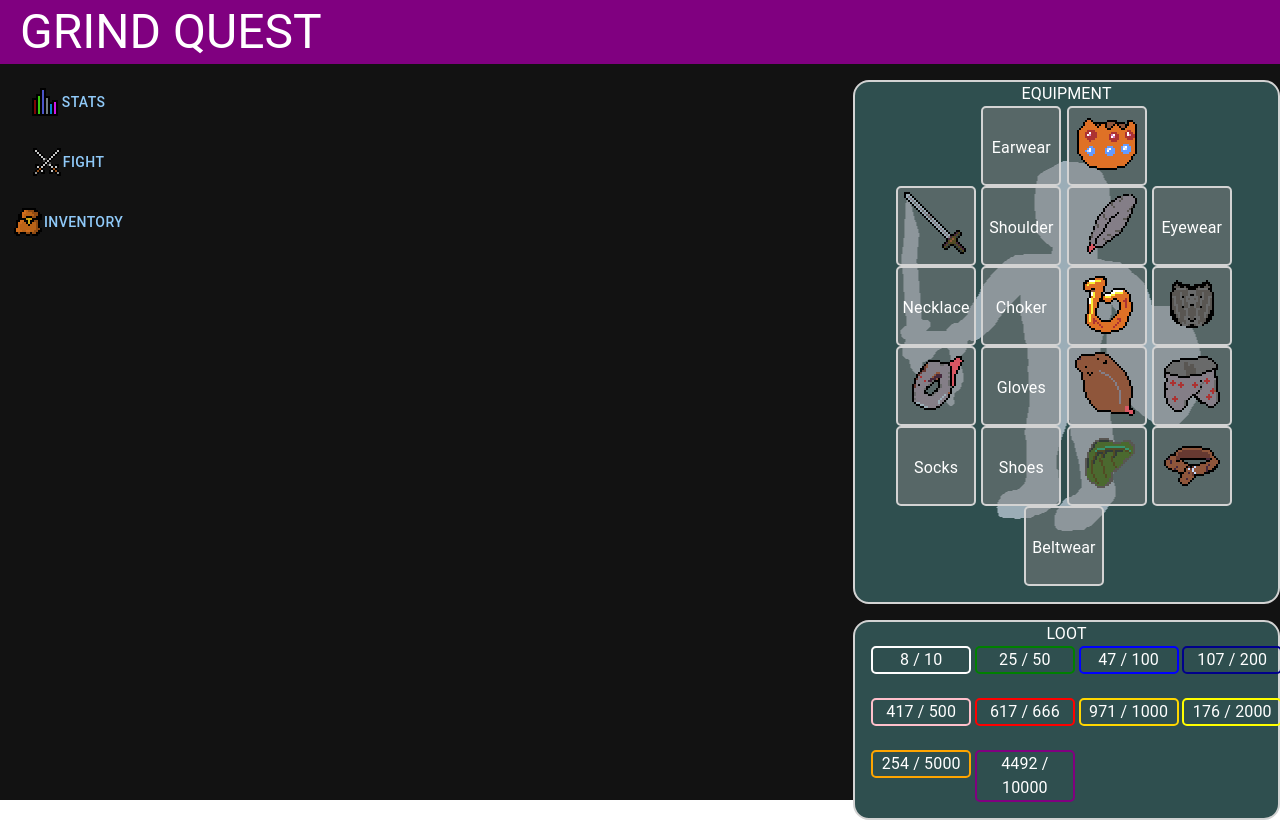
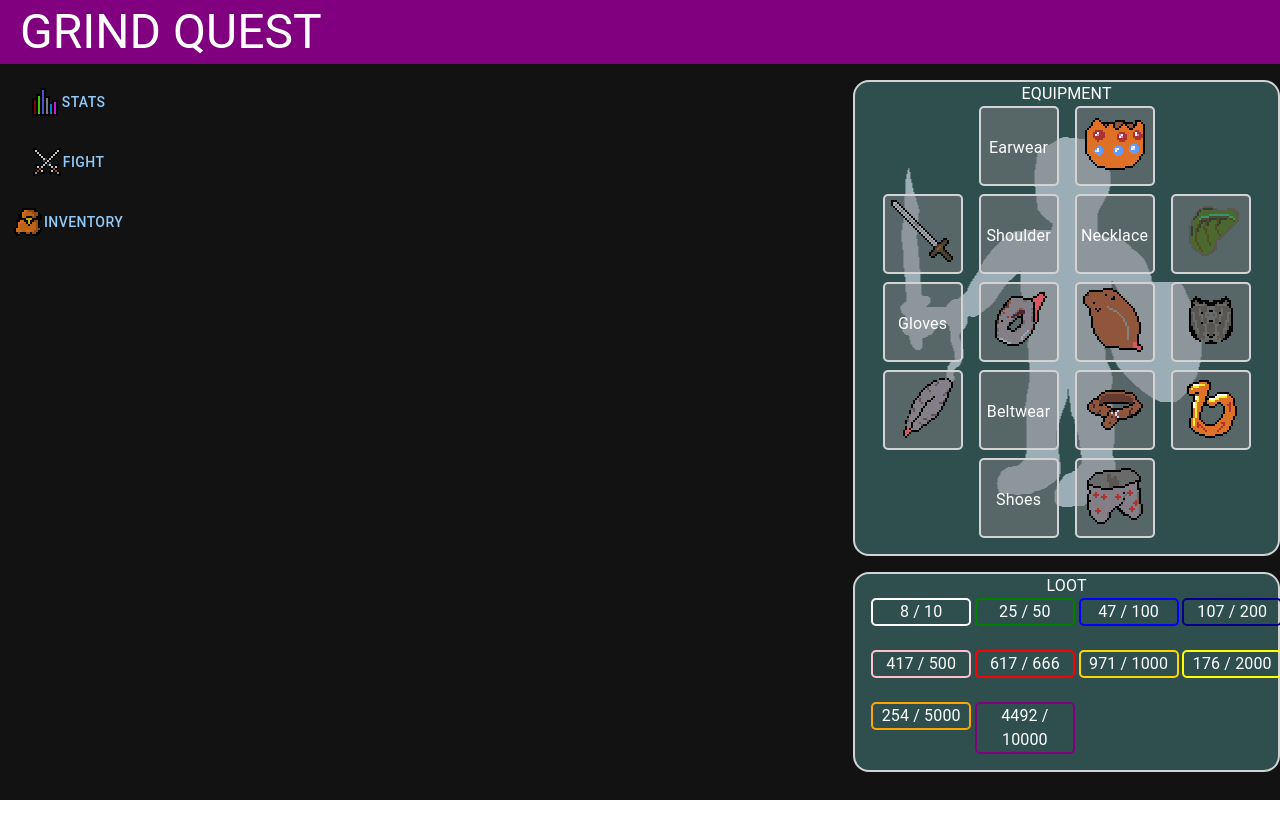
Before and after one commit to Zondac/Grind_quest, a React (Vite) app: page / in a window 1280 px wide. Built offline with nearby package versions, Linux system fonts and the light colour scheme.

Commit message:
Fix equipment grid layout

```diff
--- a/src/Game/EquipmentModule.tsx
+++ b/src/Game/EquipmentModule.tsx
@@ -1,4 +1,4 @@
-import { Box, Grid, Tooltip, Typography } from "@mui/material";
+import { Box, Grid, Stack, Tooltip, Typography } from "@mui/material";
 import { ItemType } from "./Items";
 
 type Props = {
@@ -96,19 +96,22 @@ function ItemTooltip(item: ItemType) {
 
 export function EquipmentModule(props: Props) {
   return (
-    <Grid
-      container
-      spacing={0}
+    <Box
       sx={{
         justifyContent: "center",
         backgroundImage: "url(/Silhouette.png)",
         backgroundRepeat: "no-repeat",
         backgroundPosition: "center",
+        alignContent: "center",
       }}
-      columns={{ xs: 4, sm: 8, md: 10, lg: 11 }}
     >
-      <Grid item xs={6} sm={4} md={3} lg={2.4} />
-      <Grid item xs={6} sm={4} md={3} lg={2.4}>
+      <Stack
+        direction={"row"}
+        sx={{ width: "100%" }}
+        justifyContent={"center"}
+        spacing={2}
+        mb={1}
+      >
         <Box sx={slotStyle}>
           {props.Equipment.Earwear !== null ? (
             <Tooltip
@@ -122,8 +125,6 @@ export function EquipmentModule(props: Props) {
             <Typography pt={3}>Earwear</Typography>
           )}
         </Box>
-      </Grid>
-      <Grid item xs={6} sm={4} md={3} lg={2.4}>
         <Box sx={slotStyle}>
           {props.Equipment.Headwear !== null ? (
             <Tooltip
@@ -137,9 +138,14 @@ export function EquipmentModule(props: Props) {
             <Typography pt={3}>Headwear</Typography>
           )}
         </Box>
-      </Grid>
-      <Grid item xs={6} sm={4} md={3} lg={2.4} />
-      <Grid item xs={6} sm={4} md={3} lg={2.4}>
+      </Stack>
+      <Stack
+        direction={"row"}
+        sx={{ width: "100%" }}
+        justifyContent={"center"}
+        spacing={2}
+        my={1}
+      >
         <Box sx={slotStyle}>
           {props.Equipment.Weapon !== null ? (
             <Tooltip
@@ -153,8 +159,6 @@ export function EquipmentModule(props: Props) {
             <Typography pt={3}>Weapon</Typography>
           )}
         </Box>
-      </Grid>
-      <Grid item xs={6} sm={4} md={3} lg={2.4}>
         <Box sx={slotStyle}>
           {props.Equipment.Shoulder !== null ? (
             <Tooltip
@@ -168,8 +172,100 @@ export function EquipmentModule(props: Props) {
             <Typography pt={3}>Shoulder</Typography>
           )}
         </Box>
-      </Grid>
-      <Grid item xs={6} sm={4} md={3} lg={2.4}>
+        <Box sx={slotStyle}>
+          {props.Equipment.Necklace !== null ? (
+            <Tooltip
+              title={ItemTooltip(props.Equipment.Necklace)}
+              placement="top"
+              arrow
+            >
+              <img src={props.Equipment.Necklace.image} />
+            </Tooltip>
+          ) : (
+            <Typography pt={3}>Necklace</Typography>
+          )}
+        </Box>
+        <Box sx={slotStyle}>
+          {props.Equipment.Backwear !== null ? (
+            <Tooltip
+              title={ItemTooltip(props.Equipment.Backwear)}
+              placement="top"
+              arrow
+            >
+              <img src={props.Equipment.Backwear.image} />
+            </Tooltip>
+          ) : (
+            <Typography pt={3}>Backwear</Typography>
+          )}
+        </Box>
+      </Stack>
+      <Stack
+        direction={"row"}
+        sx={{ width: "100%" }}
+        justifyContent={"center"}
+        spacing={2}
+        my={1}
+      >
+        <Box sx={slotStyle}>
+          {props.Equipment.Gloves !== null ? (
+            <Tooltip
+              title={ItemTooltip(props.Equipment.Gloves)}
+              placement="top"
+              arrow
+            >
+              <img src={props.Equipment.Gloves.image} />
+            </Tooltip>
+          ) : (
+            <Typography pt={3}>Gloves</Typography>
+          )}
+        </Box>
+        <Box sx={slotStyle}>
+          {props.Equipment.Wristwear !== null ? (
+            <Tooltip
+              title={ItemTooltip(props.Equipment.Wristwear)}
+              placement="top"
+              arrow
+            >
+              <img src={props.Equipment.Wristwear.image} />
+            </Tooltip>
+          ) : (
+            <Typography pt={3}>Wrists</Typography>
+          )}
+        </Box>
+        <Box sx={slotStyle}>
+          {props.Equipment.Chest !== null ? (
+            <Tooltip
+              title={ItemTooltip(props.Equipment.Chest)}
+              placement="top"
+              arrow
+            >
+              <img src={props.Equipment.Chest.image} />
+            </Tooltip>
+          ) : (
+            <Typography pt={3}>Chest</Typography>
+          )}
+        </Box>
+        <Box sx={slotStyle}>
+          {props.Equipment.OffHand !== null ? (
+            <Tooltip
+              title={ItemTooltip(props.Equipment.OffHand)}
+              placement="top"
+              arrow
+            >
+              <img src={props.Equipment.OffHand.image} />
+            </Tooltip>
+          ) : (
+            <Typography pt={3}>OffHand</Typography>
+          )}
+        </Box>
+      </Stack>
+      <Stack
+        direction={"row"}
+        sx={{ width: "100%" }}
+        justifyContent={"center"}
+        spacing={2}
+        my={1}
+      >
         <Box sx={slotStyle}>
           {props.Equipment.Trinket !== null ? (
             <Tooltip
@@ -183,128 +279,66 @@ export function EquipmentModule(props: Props) {
             <Typography pt={3}>Trinket</Typography>
           )}
         </Box>
-      </Grid>
-      <Grid item xs={6} sm={4} md={3} lg={2.4}>
         <Box sx={slotStyle}>
-          {props.Equipment.Eyewear !== null ? (
+          {props.Equipment.Beltwear !== null ? (
             <Tooltip
-              title={ItemTooltip(props.Equipment.Eyewear)}
+              title={ItemTooltip(props.Equipment.Beltwear)}
               placement="top"
               arrow
             >
-              <img src={props.Equipment.Eyewear.image} />
+              <img src={props.Equipment.Beltwear.image} />
             </Tooltip>
           ) : (
-            <Typography pt={3}>Eyewear</Typography>
+            <Typography pt={3}>Beltwear</Typography>
           )}
         </Box>
-      </Grid>{" "}
-      <Grid item xs={6} sm={4} md={3} lg={2.4}>
         <Box sx={slotStyle}>
-          {props.Equipment.Necklace !== null ? (
+          {props.Equipment.Belt !== null ? (
             <Tooltip
-              title={ItemTooltip(props.Equipment.Necklace)}
+              title={ItemTooltip(props.Equipment.Belt)}
               placement="top"
               arrow
             >
-              <img src={props.Equipment.Necklace.image} />
+              <img src={props.Equipment.Belt.image} />
             </Tooltip>
           ) : (
-            <Typography pt={3}>Necklace</Typography>
+            <Typography pt={3}>Belt</Typography>
           )}
         </Box>
-      </Grid>
-      <Grid item xs={6} sm={4} md={3} lg={2.4}>
         <Box sx={slotStyle}>
-          {props.Equipment.Choker !== null ? (
+          {props.Equipment.Ring !== null ? (
             <Tooltip
-              title={ItemTooltip(props.Equipment.Choker)}
+              title={ItemTooltip(props.Equipment.Ring)}
               placement="top"
               arrow
             >
-              <img src={props.Equipment.Choker.image} />
+              <img src={props.Equipment.Ring.image} />
             </Tooltip>
           ) : (
-            <Typography pt={3}>Choker</Typography>
+            <Typography pt={3}>Ring</Typography>
           )}
         </Box>
-      </Grid>
-      <Grid item xs={6} sm={4} md={3} lg={2.4}>
+      </Stack>
+      <Stack
+        direction={"row"}
+        sx={{ width: "100%" }}
+        justifyContent={"center"}
+        spacing={2}
+        mt={1}
+      >
         <Box sx={slotStyle}>
-          {props.Equipment.Jewelry !== null ? (
+          {props.Equipment.Shoes !== null ? (
             <Tooltip
-              title={ItemTooltip(props.Equipment.Jewelry)}
+              title={ItemTooltip(props.Equipment.Shoes)}
               placement="top"
               arrow
             >
-              <img src={props.Equipment.Jewelry.image} />
+              <img src={props.Equipment.Shoes.image} />
             </Tooltip>
           ) : (
-            <Typography pt={3}>Jewelry</Typography>
+            <Typography pt={3}>Shoes</Typography>
           )}
         </Box>
-      </Grid>
-      <Grid item xs={6} sm={4} md={3} lg={2.4}>
-        <Box sx={slotStyle}>
-          {props.Equipment.OffHand !== null ? (
-            <Tooltip
-              title={ItemTooltip(props.Equipment.OffHand)}
-              placement="top"
-              arrow
-            >
-              <img src={props.Equipment.OffHand.image} />
-            </Tooltip>
-          ) : (
-            <Typography pt={3}>OffHand</Typography>
-          )}
-        </Box>
-      </Grid>
-      <Grid item xs={6} sm={4} md={3} lg={2.4}>
-        <Box sx={slotStyle}>
-          {props.Equipment.Wristwear !== null ? (
-            <Tooltip
-              title={ItemTooltip(props.Equipment.Wristwear)}
-              placement="top"
-              arrow
-            >
-              <img src={props.Equipment.Wristwear.image} />
-            </Tooltip>
-          ) : (
-            <Typography pt={3}>Wristwear</Typography>
-          )}
-        </Box>
-      </Grid>
-      <Grid item xs={6} sm={4} md={3} lg={2.4}>
-        <Box sx={slotStyle}>
-          {props.Equipment.Gloves !== null ? (
-            <Tooltip
-              title={ItemTooltip(props.Equipment.Gloves)}
-              placement="top"
-              arrow
-            >
-              <img src={props.Equipment.Gloves.image} />
-            </Tooltip>
-          ) : (
-            <Typography pt={3}>Gloves</Typography>
-          )}
-        </Box>
-      </Grid>
-      <Grid item xs={6} sm={4} md={3} lg={2.4}>
-        <Box sx={slotStyle}>
-          {props.Equipment.Chest !== null ? (
-            <Tooltip
-              title={ItemTooltip(props.Equipment.Chest)}
-              placement="top"
-              arrow
-            >
-              <img src={props.Equipment.Chest.image} />
-            </Tooltip>
-          ) : (
-            <Typography pt={3}>Chest</Typography>
-          )}
-        </Box>
-      </Grid>
-      <Grid item xs={6} sm={4} md={3} lg={2.4}>
         <Box sx={slotStyle}>
           {props.Equipment.Pants !== null ? (
             <Tooltip
@@ -318,82 +352,7 @@ export function EquipmentModule(props: Props) {
             <Typography pt={3}>Pants</Typography>
           )}
         </Box>
-      </Grid>
-      <Grid item xs={6} sm={4} md={3} lg={2.4}>
-        <Box sx={slotStyle}>
-          {props.Equipment.Socks !== null ? (
-            <Tooltip
-              title={ItemTooltip(props.Equipment.Socks)}
-              placement="top"
-              arrow
-            >
-              <img src={props.Equipment.Socks.image} />
-            </Tooltip>
-          ) : (
-            <Typography pt={3}>Socks</Typography>
-          )}
-        </Box>
-      </Grid>
-      <Grid item xs={6} sm={4} md={3} lg={2.4}>
-        <Box sx={slotStyle}>
-          {props.Equipment.Shoes !== null ? (
-            <Tooltip
-              title={ItemTooltip(props.Equipment.Shoes)}
-              placement="top"
-              arrow
-            >
-              <img src={props.Equipment.Shoes.image} />
-            </Tooltip>
-          ) : (
-            <Typography pt={3}>Shoes</Typography>
-          )}
-        </Box>
-      </Grid>
-      <Grid item xs={6} sm={4} md={3} lg={2.4}>
-        <Box sx={slotStyle}>
-          {props.Equipment.Backwear !== null ? (
-            <Tooltip
-              title={ItemTooltip(props.Equipment.Backwear)}
-              placement="top"
-              arrow
-            >
-              <img src={props.Equipment.Backwear.image} />
-            </Tooltip>
-          ) : (
-            <Typography pt={3}>Backwear</Typography>
-          )}
-        </Box>
-      </Grid>
-      <Grid item xs={6} sm={4} md={3} lg={2.4}>
-        <Box sx={slotStyle}>
-          {props.Equipment.Belt !== null ? (
-            <Tooltip
-              title={ItemTooltip(props.Equipment.Belt)}
-              placement="top"
-              arrow
-            >
-              <img src={props.Equipment.Belt.image} />
-            </Tooltip>
-          ) : (
-            <Typography pt={3}>Belt</Typography>
-          )}
-        </Box>
-      </Grid>
-      <Grid item xs={6} sm={4} md={3} lg={2.4}>
-        <Box sx={slotStyle}>
-          {props.Equipment.Beltwear !== null ? (
-            <Tooltip
-              title={ItemTooltip(props.Equipment.Beltwear)}
-              placement="top"
-              arrow
-            >
-              <img src={props.Equipment.Beltwear.image} />
-            </Tooltip>
-          ) : (
-            <Typography pt={3}>Beltwear</Typography>
-          )}
-        </Box>
-      </Grid>
-    </Grid>
+      </Stack>
+    </Box>
   );
 }
--- a/src/Game/Util/StatHandler.tsx
+++ b/src/Game/Util/StatHandler.tsx
@@ -49,17 +49,14 @@ export function StatHandler() {
     Shoulder: null,
     Weapon: ScrapIronLongsword,
     Trinket: RatFeather,
-    Eyewear: null,
     Headwear: GoblinCrown,
     Necklace: null,
-    Choker: null,
-    Jewelry: TheOneRing,
+    Ring: TheOneRing,
     OffHand: ScrapIronShield,
     Wristwear: RatskinWristbands,
     Gloves: null,
     Chest: GiantRatCoat,
     Pants: Underpants,
-    Socks: null,
     Shoes: null,
     Backwear: GoblinWings,
     Belt: ScrappyBelt,
```
